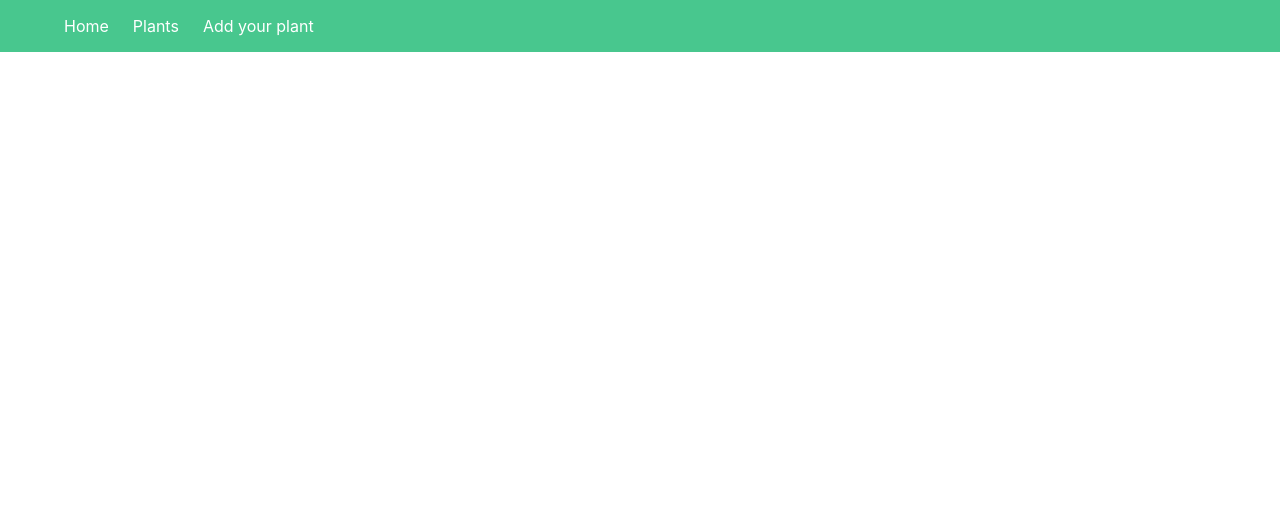
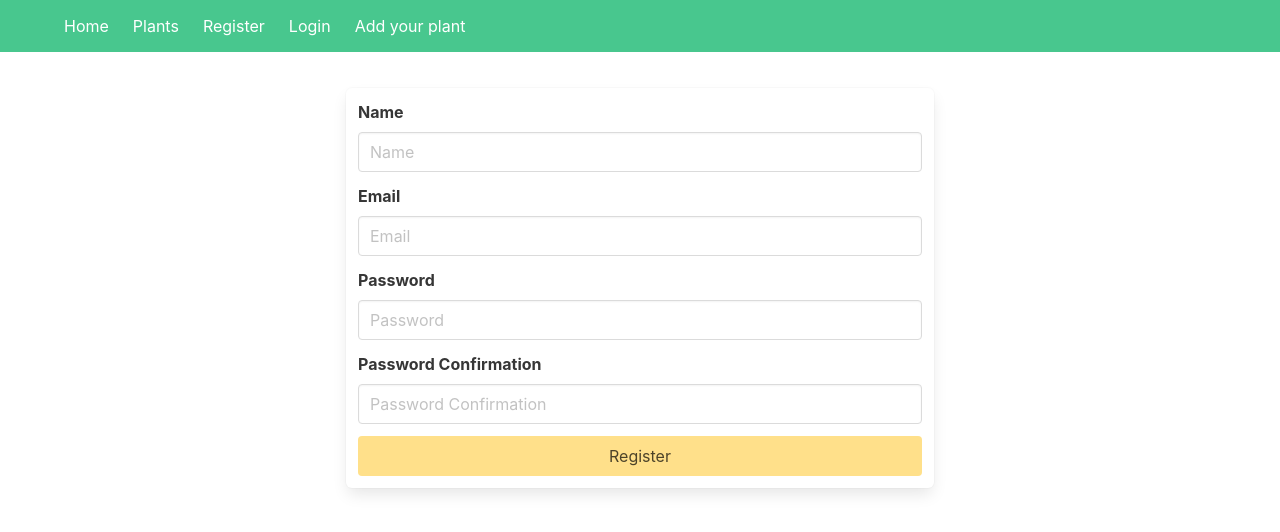
Before and after one commit to ykbhrn/sei-group-project, a React (Create React App) app in the folder frontend/: page /register in a window 1280 px wide. Shown: the top 532 px of the page. Built offline with nearby package versions, Linux system fonts and the light colour scheme.

Commit message:
login and register

```diff
--- a/frontend/src/App.js
+++ b/frontend/src/App.js
@@ -7,6 +7,8 @@ import IndexPlants from './components/plants/IndexPlants'
 import ShowPlant from './components/plants/ShowPlant'
 import NewPlant from './components/plants/NewPlant'
 import EditPlant from './components/plants/EditPlant'
+import Register from './components/auth/Register'
+import Login from './components/auth/Login'
 
 
 
@@ -20,6 +22,9 @@ const App = () => (
       <Route path='/plants/new' component={NewPlant} />
       <Route path='/plants/:id' component={ShowPlant} />
       <Route path='/plants' component={IndexPlants} />
+      <Route path="/register" component={Register} />
+      <Route path="/login" component={Login} />
+      <Route path="/*" component={Error} />
     </Switch>
   </BrowserRouter>
 )
--- /dev/null
+++ b/frontend/src/components/auth/Login.js
@@ -0,0 +1,77 @@
+import React from 'react'
+import { loginUser } from '../../lib/api'
+// import { setToken } from '../../lib/auth'
+// import { toast } from '../../lib/notifications'
+
+class Login extends React.Component {
+  state = {
+    formData: {
+      email: '',
+      password: ''
+    },
+    error: ''
+  }
+
+  handleChange = event => {
+    const formData = { ...this.state.formData, [event.target.name]: event.target.value }
+    this.setState({ formData, error: '' })
+  }
+
+  handleSubmit = async event => {
+    event.preventDefault()
+
+    try {
+      const res = await loginUser(this.state.formData)
+      // setToken(res.data.token)
+      // toast(res.data.message)
+      this.props.history.push('/plants')
+    } catch (err) {
+      this.setState({ error: 'Invalid Credentials' })
+    }
+  }
+
+  render() {
+    const { formData, error } = this.state
+    return (
+      <section className="section">
+        <div className="container">
+          <div className="columns">
+            <form onSubmit={this.handleSubmit} className="column is-half is-offset-one-quarter box">
+              <div className="field">
+                <label className="label">Email</label>
+                <div className="control">
+                  <input
+                    className={`input ${error ? 'is-danger' : '' }`}
+                    placeholder="Email"
+                    name="email"
+                    onChange={this.handleChange}
+                    value={formData.email}
+                  />
+                </div>
+              </div>
+              <div className="field">
+                <label className="label">Password</label>
+                <div className="control">
+                  <input
+                    type="password"
+                    className={`input ${error ? 'is-danger' : ''}`}
+                    placeholder="Password"
+                    name="password"
+                    onChange={this.handleChange}
+                    value={formData.password}
+                  />
+                </div>
+                {error && <small className="help is-danger">{error}</small>}
+              </div>
+              <div className="field">
+                <button type="submit" className="button is-fullwidth is-warning">Login</button>
+              </div>
+            </form>
+          </div>
+        </div>
+      </section>
+    )
+  }
+}
+
+export default Login
--- /dev/null
+++ b/frontend/src/components/auth/Register.js
@@ -0,0 +1,105 @@
+import React from 'react'
+import { registerUser } from '../../lib/api'
+
+class Register extends React.Component {
+  state = {
+    formData: {
+      name: '',
+      email: '',
+      password: '',
+      passwordConfirmation: ''
+    },
+    errors: {}
+  }
+
+  handleChange = event => {
+    const formData = { ...this.state.formData, [event.target.name]: event.target.value }
+    const errors = { ...this.state.errors, [event.target.name]: '' }
+    this.setState({ formData, errors })
+  }
+
+  handleSubmit = async event => {
+    event.preventDefault()
+
+    try {
+      await registerUser(this.state.formData)
+      this.props.history.push('/login')
+    } catch (err) {
+      this.setState({ errors: err.response.data.errors })
+    }
+  }
+
+  render() {
+    const { formData, errors }  = this.state
+    console.log(this.state)
+    return (
+      <section className="section">
+        <div className="container">
+          <div className="columns">
+            <form onSubmit={this.handleSubmit} className="column is-half is-offset-one-quarter box">
+              <div className="field">
+                <label className="label">Name</label>
+                <div className="control">
+                  <input
+                    className={`input ${errors.name ? 'is-danger' : '' }`}
+                    placeholder="Name"
+                    name="name"
+                    onChange={this.handleChange}
+                    value={formData.name}
+                  />
+                </div>
+                {errors.name && <small className="help is-danger">{errors.name}</small>}
+              </div>
+              <div className="field">
+                <label className="label">Email</label>
+                <div className="control">
+                  <input
+                    className={`input ${errors.email ? 'is-danger' : ''}`}
+                    placeholder="Email"
+                    name="email"
+                    onChange={this.handleChange}
+                    value={formData.email}
+                  />
+                </div>
+                {errors.email && <small className="help is-danger">{errors.email}</small>}
+              </div>
+              <div className="field">
+                <label className="label">Password</label>
+                <div className="control">
+                  <input
+                    className={`input ${errors.password ? 'is-danger' : ''}`}
+                    type="password"
+                    placeholder="Password"
+                    name="password"
+                    onChange={this.handleChange}
+                    value={formData.password}
+                  />
+                </div>
+                {errors.password && <small className="help is-danger">{errors.password}</small>}
+              </div>
+              <div className="field">
+                <label className="label">Password Confirmation</label>
+                <div className="control">
+                  <input
+                    type="password"
+                    className={`input ${errors.passwordConfirmation ? 'is-danger' : ''}`}
+                    placeholder="Password Confirmation"
+                    name="passwordConfirmation"
+                    onChange={this.handleChange}
+                    value={formData.passwordConfirmation}
+                  />
+                </div>
+                {errors.passwordConfirmation && <small className="help is-danger">{errors.passwordConfirmation}</small>}
+              </div>
+              <div className="field">
+                <button type="submit" className="button is-fullwidth is-warning">Register</button>
+              </div>
+            </form>
+          </div>
+        </div>
+      </section>
+    )
+  }
+}
+
+export default Register
--- a/frontend/src/components/common/Navbar.js
+++ b/frontend/src/components/common/Navbar.js
@@ -14,6 +14,12 @@ class Navbar extends React.Component{
             <Link to="/plants" className="navbar-item">
               Plants
             </Link>
+            <Link to="/register" className="navbar-item">
+              Register
+            </Link>
+            <Link to="/login" className="navbar-item">
+              Login
+            </Link>
             <Link to="/plants/new" className="navbar-item">
               Add your plant
             </Link>
--- a/frontend/src/lib/api.js
+++ b/frontend/src/lib/api.js
@@ -19,3 +19,11 @@ export const editPlant = (id, formData) => {
 export const deletePlant = id => {
   return axios.delete(`/api/plants/${id}`)
 }
+
+export const registerUser = formData => {
+  return axios.post(`/api/register`, formData)
+}
+
+export const loginUser = formData => {
+  return axios.post(`/api/login`, formData)
+}
```
